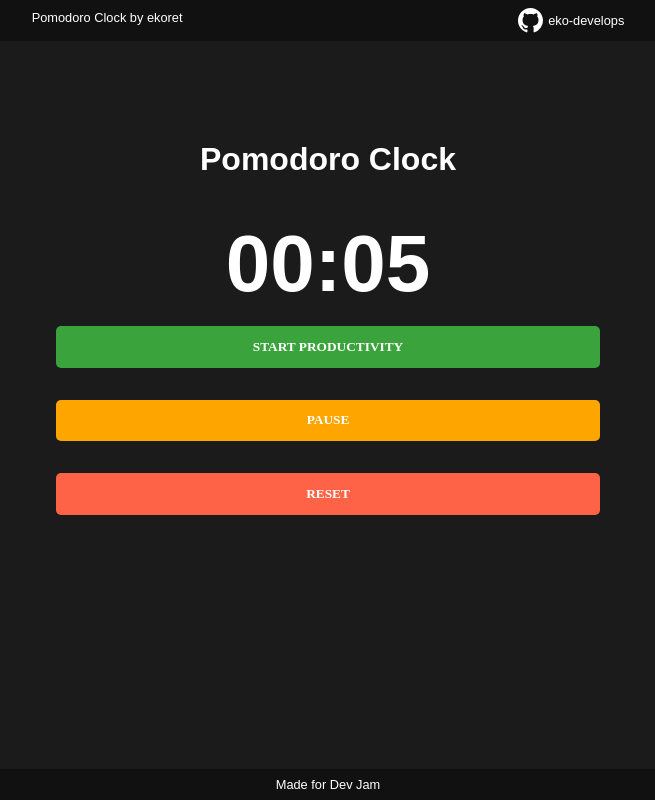
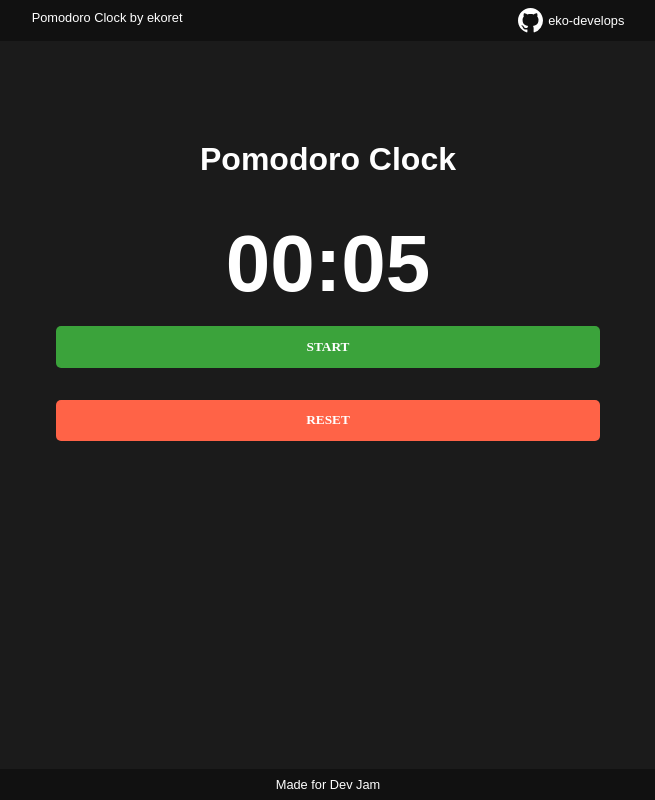
Before and after one commit to eko-develops/pomodoro-clock-react, a React (Create React App) app: page / in a window 1280 px wide. Shown: the whole page, without its empty margins (312-967 px from the left). Built offline with nearby package versions, Linux system fonts and the light colour scheme.

Commit message:
Combine start and pause buttons

```diff
--- a/src/components/Clock.js
+++ b/src/components/Clock.js
@@ -82,13 +82,7 @@ const Clock = () => {
         </div>
         <h2 className="time">{timerMinutes}:{timerSeconds}</h2>
         <div className="button-wrapper">
-            {!rest
-            ?
-            <button onClick={handleStart} type="button" className="start-button">Start Productivity</button>
-            :
-            <button onClick={handleStart} type="button" className="start-button">Start Break</button>
-            }
-          <button onClick={handlePause} type="button" className="pause-button">Pause</button>
+          <button onClick={isRunning ? handlePause : handleStart} type="button" className={isRunning ? "pause-button" : "start-button" }>{isRunning ? "Pause" : "Start"}</button>
           <button onClick={handleReset} type="button" className="reset-button">Reset</button>
         </div>
           {/* {isRunning ? <div>running</div> : <div>not running</div>}
--- a/src/components/Header.js
+++ b/src/components/Header.js
@@ -8,7 +8,7 @@ const Header = () => {
             </div>
             <div className="socials">
             <div className="single-social">
-                <a target="_blank" href="https://github.com/eko-develops">
+                <a target="_blank" rel="noreferrer" href="https://github.com/eko-develops">
                     <BsGithub size={25} />
                     <span>eko-develops</span>
                 </a>
```
